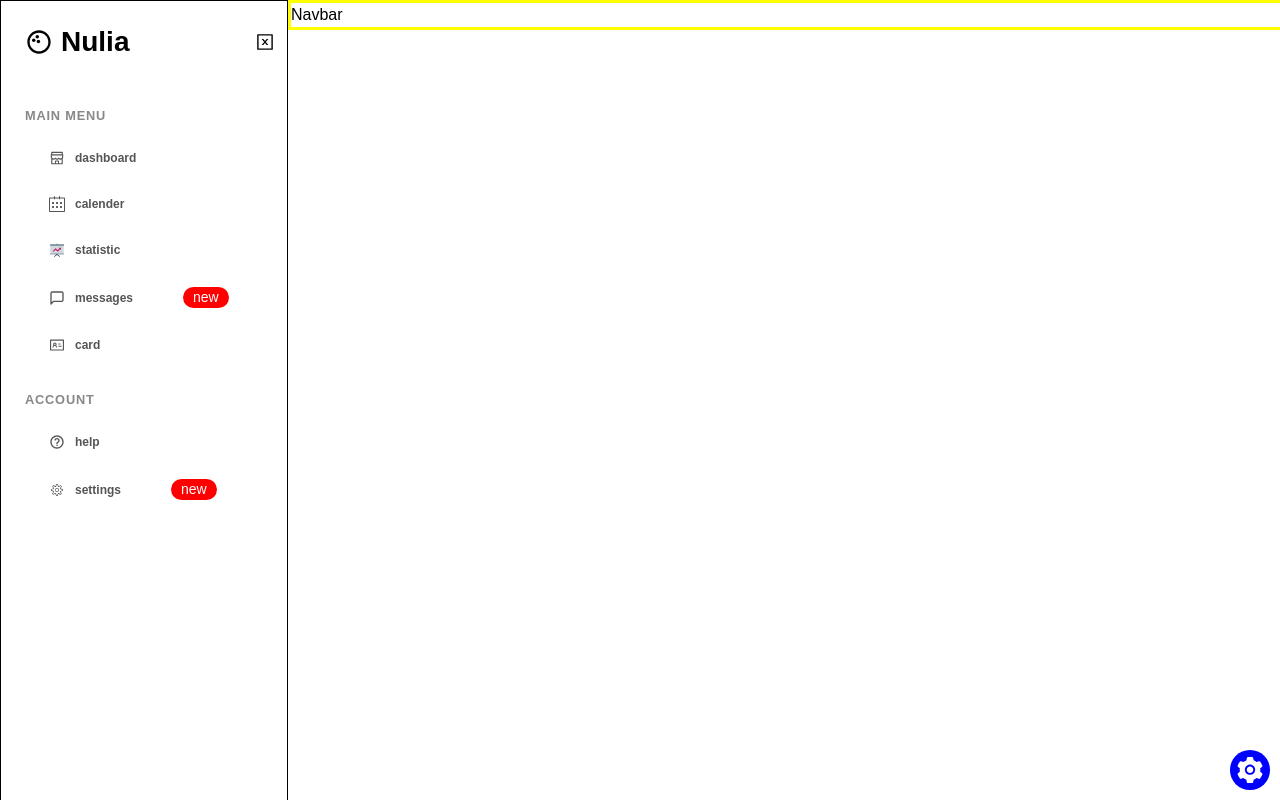
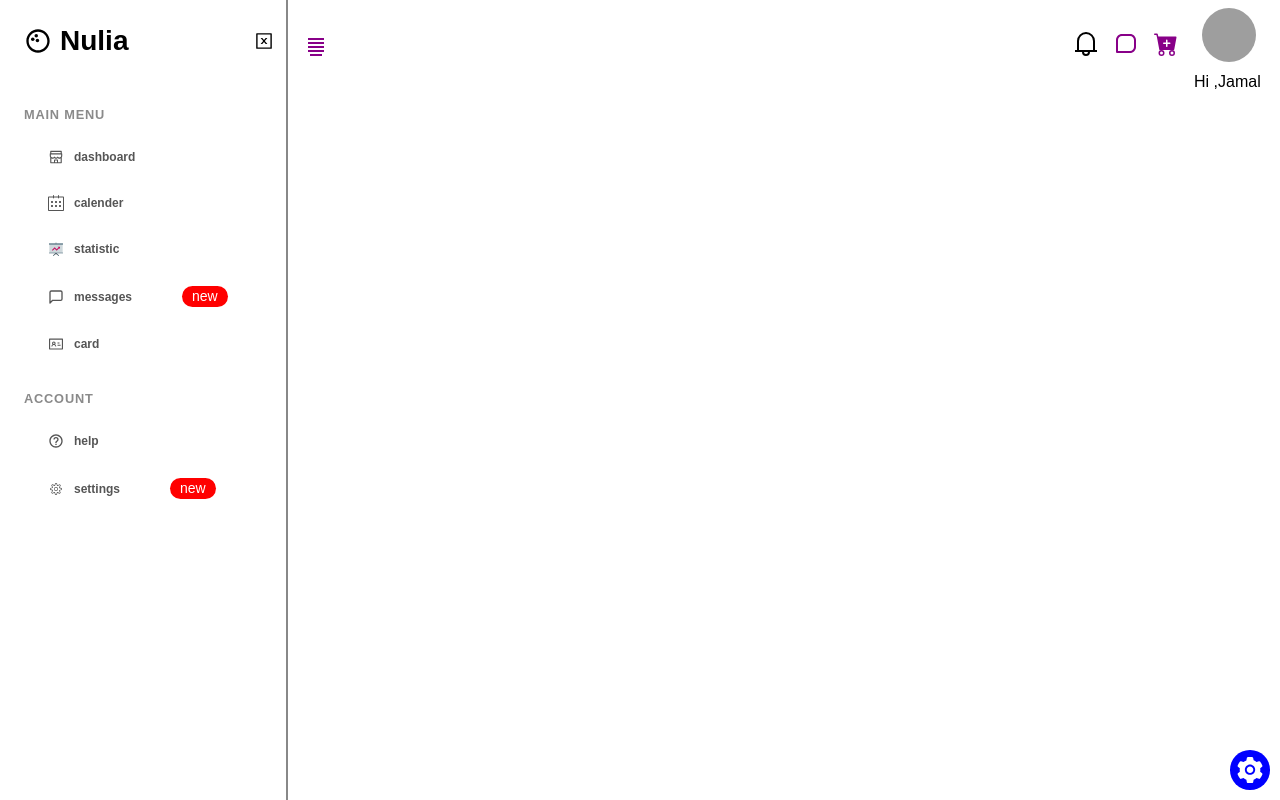
Before and after one commit to jamalEden3/react-crud, a React (Create React App) app: page / in a window 1280 px wide. Built offline with nearby package versions, Linux system fonts and the light colour scheme; grey boxes are pictures that could not be loaded.

Commit message:
SIdebar and Navbar Done

```diff
--- a/src/App.js
+++ b/src/App.js
@@ -1,6 +1,6 @@
 import styled from 'styled-components';
 
-import {Sidebar} from './components';
+import {Sidebar, Navbar} from './components';
 
 import { useStateContext } from './contexts/ContextProvider';
 
@@ -38,11 +38,7 @@ function App() {
 
           {/* Navbar */}
           <div className={`nav-box ${activeMenu ? 'menuOpen' : 'menuClosed'}`}>
-            <nav
-             className='fixed'
-            >
-              Navbar
-            </nav>
+            <Navbar />
           </div>{/* navbar div */}
 
           <Routes>
@@ -75,7 +71,7 @@ const Wrapper = styled.div`
   }
   .sidebar-visible {
     width: 18rem;
-    border: 1px solid #000;
+    border-right: 2px solid #888;
   }
 
   .sidebar-invisible {
@@ -86,6 +82,7 @@ const Wrapper = styled.div`
   .nav-box {
     width: 100%;
     height: 100vh;
+    padding-inline: 1rem;
 
     &.menuOpen {
       margin-left: 18rem;
@@ -95,9 +92,7 @@ const Wrapper = styled.div`
       flex: 2;
     }
     nav {
-      border: 3px solid yellow;
       width: 100%;
-
     }
   }
 
--- /dev/null
+++ b/src/components/Cart.jsx
@@ -0,0 +1,17 @@
+import React from 'react';
+import styled from 'styled-components';
+
+function Cart() {
+  return (
+    <Wrapper>Cart</Wrapper>
+  )
+}
+
+const Wrapper = styled.article`
+  border: 2px solid red;
+  position: absolute;
+  width: 100px;
+  height: 100px;
+`
+
+export default Cart
--- /dev/null
+++ b/src/components/Chat.jsx
@@ -0,0 +1,17 @@
+import React from 'react';
+import styled from 'styled-components';
+
+function Chat() {
+  return (
+    <Wrapper>Chat</Wrapper>
+  )
+}
+
+const Wrapper = styled.article`
+  border: 2px solid red;
+  position: absolute;
+  width: 100px;
+  height: 100px;
+`
+
+export default Chat
--- a/src/components/Navbar.jsx
+++ b/src/components/Navbar.jsx
@@ -0,0 +1,133 @@
+import React, { useState, useEffect } from 'react';
+import styled from 'styled-components';
+
+import user from '../assets/user.jpg'
+
+import { BiAlignJustify } from "react-icons/bi";
+import { BiMessageSquare } from "react-icons/bi";
+import { AiOutlineUser } from "react-icons/ai";
+import { GrNotification } from "react-icons/gr";
+import { BsFillCartPlusFill } from "react-icons/bs";
+
+/* componnts */
+import { Chat, Cart, Notification, UserProfile } from './index';
+
+/* contxt */
+import { useStateContext } from '../contexts/ContextProvider';
+
+const NavButton = ({color, customFunc, icon}) => (
+  <button type="button" style={{color: color}} onClick={customFunc} className="nav-button">
+    <span>
+    </span>
+    <div>{icon}</div>
+  </button>
+);
+
+
+function Navbar() {
+
+  const { activeMenu, setActiveMenu, handleClicked, btnIsClicked, screenSize, setScreenSize } = useStateContext();
+
+
+  useEffect(() => {
+    const handleScreenSize = () => setScreenSize(window.innerWidth);
+
+      window.addEventListener('resize', handleScreenSize);
+
+      handleScreenSize();
+
+
+    return () => window.removeEventListener('resize', handleScreenSize)
+
+  }, []);
+
+
+  useEffect(() => {
+    if (screenSize <= 900) {
+      setActiveMenu(false);
+    } else {
+      setActiveMenu(true);
+    }
+  },[screenSize]);
+
+
+
+  return (
+    <Wrapper className='flex'>
+      <NavButton
+        color="#808"
+        customFunc={() => setActiveMenu(true)}
+        icon={<BiAlignJustify />}
+      />
+
+        <div className='flex nav-list'>
+          <div className='nav-item'>
+            <NavButton
+              color="#808"
+              customFunc={() => handleClicked("notification")}
+              icon={<GrNotification />} />
+              {btnIsClicked.notification && <Notification className='nav-link' />}
+          </div>
+
+          <div className="nav-item">
+            <NavButton
+              color="#808"
+              customFunc={() => handleClicked("chat")}
+              icon={<BiMessageSquare />} />
+              {btnIsClicked.chat && <Chat className='nav-link' />}
+          </div>
+          <div className="nav-item">
+            <NavButton
+              color="#808"
+              customFunc={() => handleClicked("cart")}
+              icon={<BsFillCartPlusFill />} />
+              {btnIsClicked.cart && <Cart className='nav-link' />}
+          </div>
+          <div className='nav-item'>
+            <div className='user'>
+              <img alt="user" src={user}/>
+              <p>
+                <span>Hi</span>{' '},
+                <span className='usr-name'>Jamal</span>
+              </p>
+            </div>
+            {btnIsClicked.userprofile && <UserProfile className='nav-link' />}
+          </div>
+
+        </div> {/* NavButton group */}
+    </Wrapper>
+  )
+}
+
+const Wrapper = styled.nav`
+    justify-content: space-between;
+
+    .nav-list {
+      align-items: center;
+    }
+
+    button {
+      font-size: 1.5rem;
+    }
+
+    img {
+      width: 70px;
+      height: 70px;
+      border-radius: 50%;
+      padding: 0.5rem;
+    }
+    .nav-link {
+
+
+    }
+
+    .nav-item {
+      position: relative;
+    }
+
+    .nav-button {
+
+    }
+`
+
+export default Navbar
--- /dev/null
+++ b/src/components/Notification.jsx
@@ -0,0 +1,17 @@
+import React from 'react';
+import styled from 'styled-components';
+
+function Notification() {
+  return (
+    <Wrapper>Notification</Wrapper>
+  )
+}
+
+const Wrapper = styled.article`
+  border: 2px solid red;
+  position: absolute;
+  width: 100px;
+  height: 100px;
+`
+
+export default Notification
--- a/src/components/Sidebar.jsx
+++ b/src/components/Sidebar.jsx
@@ -1,4 +1,4 @@
-import React from 'react';
+import React, { useState, useEffect } from 'react';
 import { Link, NavLink } from 'react-router-dom';
 import styled from 'styled-components';
 
@@ -12,17 +12,45 @@ import { BiBowlingBall } from "react-icons/bi";
 import { links } from '../data';
 
 
+function Sidebar() {
+    const { activeMenu, setActiveMenu, screenSize, setScreenSize } = useStateContext();
 
 
-function Sidebar() {
-    const { activeMenu, setActiveMenu } = useStateContext();
-    console.log(setActiveMenu)
+
+  /* useEffect(() => {
+    const handleScreenSize = () => {
+      setScreenSize(window.innerWidth);
+
+      window.addEventListener('resize', handleScreenSize)
+    }
+
+    return () => {
+      window.removeEventListener('resize', handleScreenSize)
+    }
+  }, []);
+
+
+  useEffect(() => {
+    if (screenSize <= 900) {
+      setActiveMenu(false);
+    } else {
+      setActiveMenu(true);
+    }
+  },[screenSize]); */
+
+
+  const handleClosedSidebar = () => {
+    if (activeMenu && screenSize <= 900) {
+        setActiveMenu(false)
+    }
+  }
+
   return (
     <Wrapper>
         {
             activeMenu && (
              <div className='active-menu flex'>
-                <Link to='/' onClick={() => {}} className='flex logo' >
+                <Link to='/' onClick={handleClosedSidebar} className='flex logo' >
                     <BiBowlingBall /> <span>Nulia</span>
                 </Link>
                 <button type='button' onClick={() => setActiveMenu((prevActiveMenu) => !prevActiveMenu)} className=''>
@@ -44,7 +72,7 @@ function Sidebar() {
                                 }
                                 key={item.link}
                                 to={`/${item.link}`}
-                                onClick={() => {}}
+                                onClick={handleClosedSidebar}
                                 >
                                     <span>{item.icon}</span>
                                     <h3>{item.link}</h3>
@@ -106,7 +134,7 @@ const Wrapper = styled.aside`
 
         .list-title {
             text-transform: uppercase;
-            color: #888;
+            color: #8a8a8a;
             margin-bottom: 0.75rem;
             font-size: .8rem;
             font-weight: bold;
--- /dev/null
+++ b/src/components/UserProfile.jsx
@@ -0,0 +1,17 @@
+import React from 'react';
+import styled from 'styled-components';
+
+function UserProfile() {
+  return (
+    <Wrapper>UserProfile</Wrapper>
+  )
+}
+
+const Wrapper = styled.article`
+  border: 2px solid red;
+  position: absolute;
+  width: 100px;
+  height: 100px;
+`
+
+export default UserProfile
--- a/src/components/index.jsx
+++ b/src/components/index.jsx
@@ -1,2 +1,7 @@
 
 export { default as Sidebar } from './Sidebar';
+export { default as Navbar } from './Navbar';
+export { default as Chat } from './Chat';
+export { default as Notification } from './Notification';
+export { default as Cart } from './Cart';
+export { default as UserProfile } from './UserProfile';
--- a/src/contexts/ContextProvider.js
+++ b/src/contexts/ContextProvider.js
@@ -1,16 +1,40 @@
-import React, { createContext, useContext, useState } from "react";
+import React,{ createContext, useContext, useState, useEffect } from "react";
 
 
 const StateContext = createContext();
 
-
+const intialState = {
+    chat: false,
+    cart: false,
+    userprofile:false,
+    notification: false
+}
 
 export const ContextProvider = ({ children }) => {
 
     const [activeMenu, setActiveMenu] = useState(true);
+    const [btnIsClicked, setbtnIsClicked] = useState(intialState);
+    const [screenSize, setScreenSize] = useState(window.innerWidth);
+
+    const handleClicked = (clikced) => {
+        setbtnIsClicked({...intialState, [clikced]: true});
+    }
+
+    /* useEffect(() => {
+        const handleClosedBox = () => setbtnIsClicked(intialState);
+        window.addEventListener('click', handleClosedBox);
+        handleClosedBox();
+
+      return () => {
+        window.removeEventListener('click', handleClosedBox);
+      }
+    }, [])
+     */
+
+
 
     return (
-        <StateContext.Provider value={{ activeMenu, setActiveMenu }}>
+        <StateContext.Provider value={{ activeMenu, setActiveMenu, handleClicked, btnIsClicked, screenSize, setScreenSize }}>
             { children }
         </StateContext.Provider>
     )
```
Also changed, not shown: 1 other file (tests, documents, lock files or other folders).
